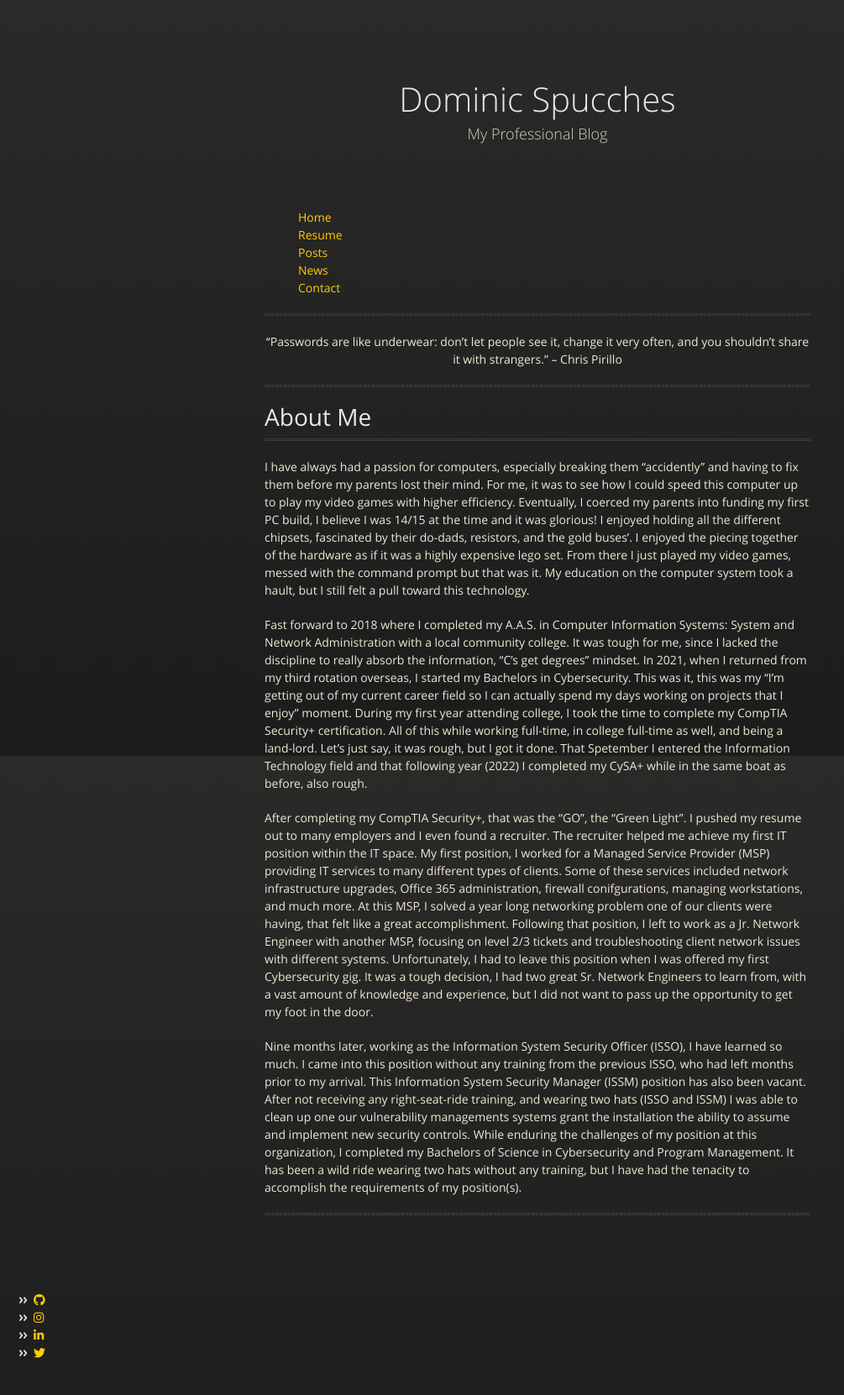
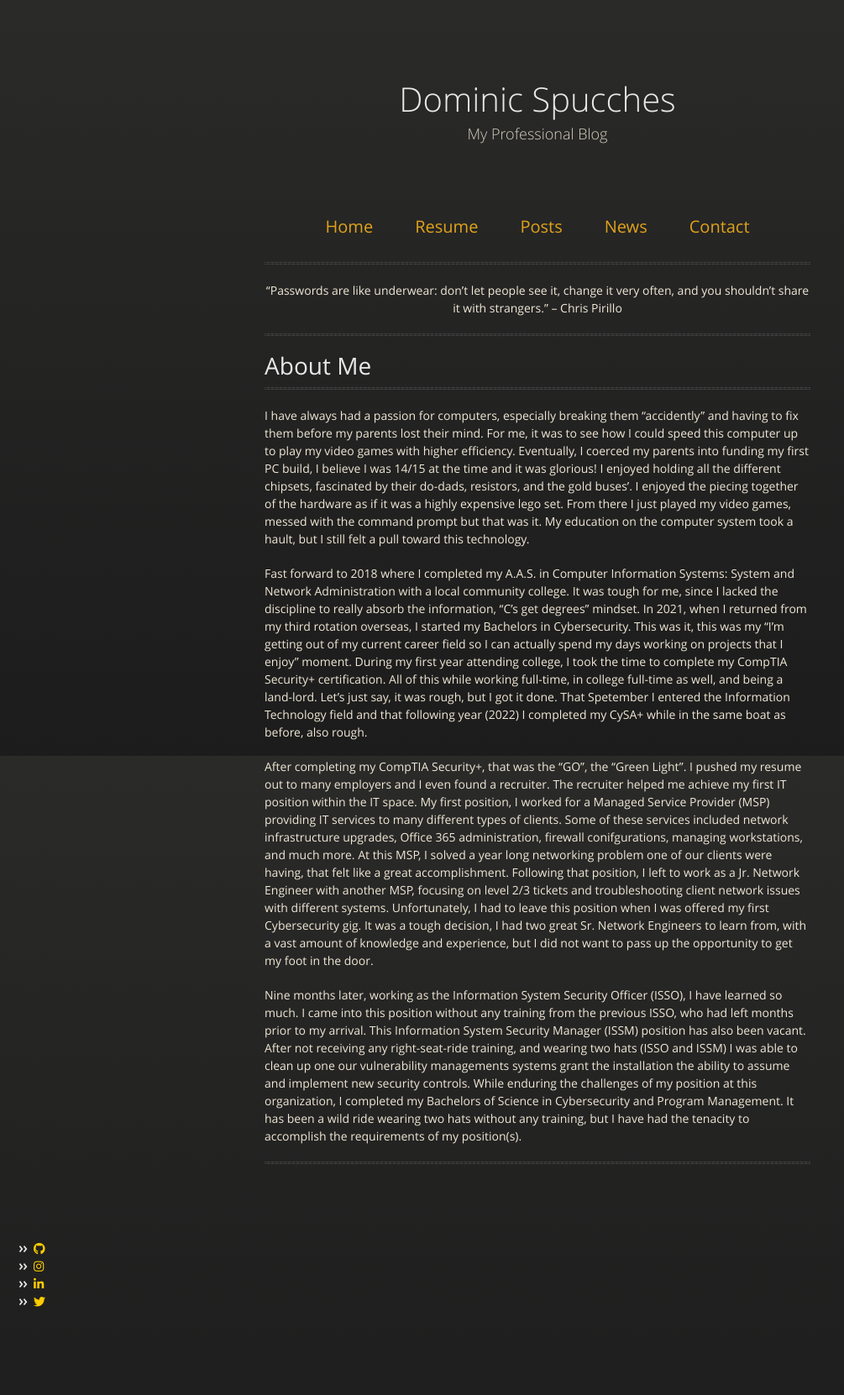
Before and after one commit to dspucches/dspucches.github.io, a Jekyll site: the page built from index.md, in a window 1280 px wide. Shown: the whole page at 84% size, without its empty margins (0-1005 px from the left). Built offline with Jekyll 4.4.1, drawn with Linux system fonts in a browser that asks for light colours; nearby versions of some CDN libraries; after the commit the page ends 1600 px from its top, so only the background shows below that.

```diff
--- a/assets/css/style.scss
+++ b/assets/css/style.scss
@@ -3,7 +3,7 @@
 
 @import "jekyll-theme-midnight";
 
-/*.my-nav ul {
+.my-nav ul {
   display: flex;
   justify-content: center;
   flex-wrap: wrap;
@@ -21,60 +21,4 @@
   color: #e0a21b;
   text-decoration: none;
   padding: 7px 15px;
-}*/
-
-.social-menu ul{
-    position: relative;
-    top: 50%;
-    left: 50%;
-    padding: 0;
-    margin: 0;
-    transform: translate(-50%, -50%);
-    display: flex;
-    justify-content: center
 }
-
-.social-menu ul li{
-    list-style: none;
-    margin: 0 15px;
-}
-
-.social-menu ul li .fab{
-    font-size: 30px;
-    line-height: 60px;
-    transition: .3s;
-    color:  #e0a21b;
-}
-
-.social-menu ul li .fab:hover{
-    color: #fff;
-}
-
-.social-menu ul li a{
-    position: relative;
-    display: block;
-    width: 60px;
-    height: 60px;
-    border-radius: 50%;
-    background-color: #4f4f4f;
-    text-align: center;
-    transition: .6s;
-    box-shadow: 0 5px 4px rgba(0,0,0,.5);
-}
-
-.social-menu ul li a:hover{
-    transform: translate(0, -10%);
-}
-
-.social-menu ul li:nth-child(1) a:hover{
-    background-color: rgba(0, 0, 0, 0.829);
-}
-.social-menu ul li:nth-child(2) a:hover{
-    background-color: #E4405F;
-}
-.social-menu ul li:nth-child(3) a:hover{
-    background-color: #0077b5;
-}
-.social-menu ul li:nth-child(4) a:hover{
-    background-color: #000;
-}
```
